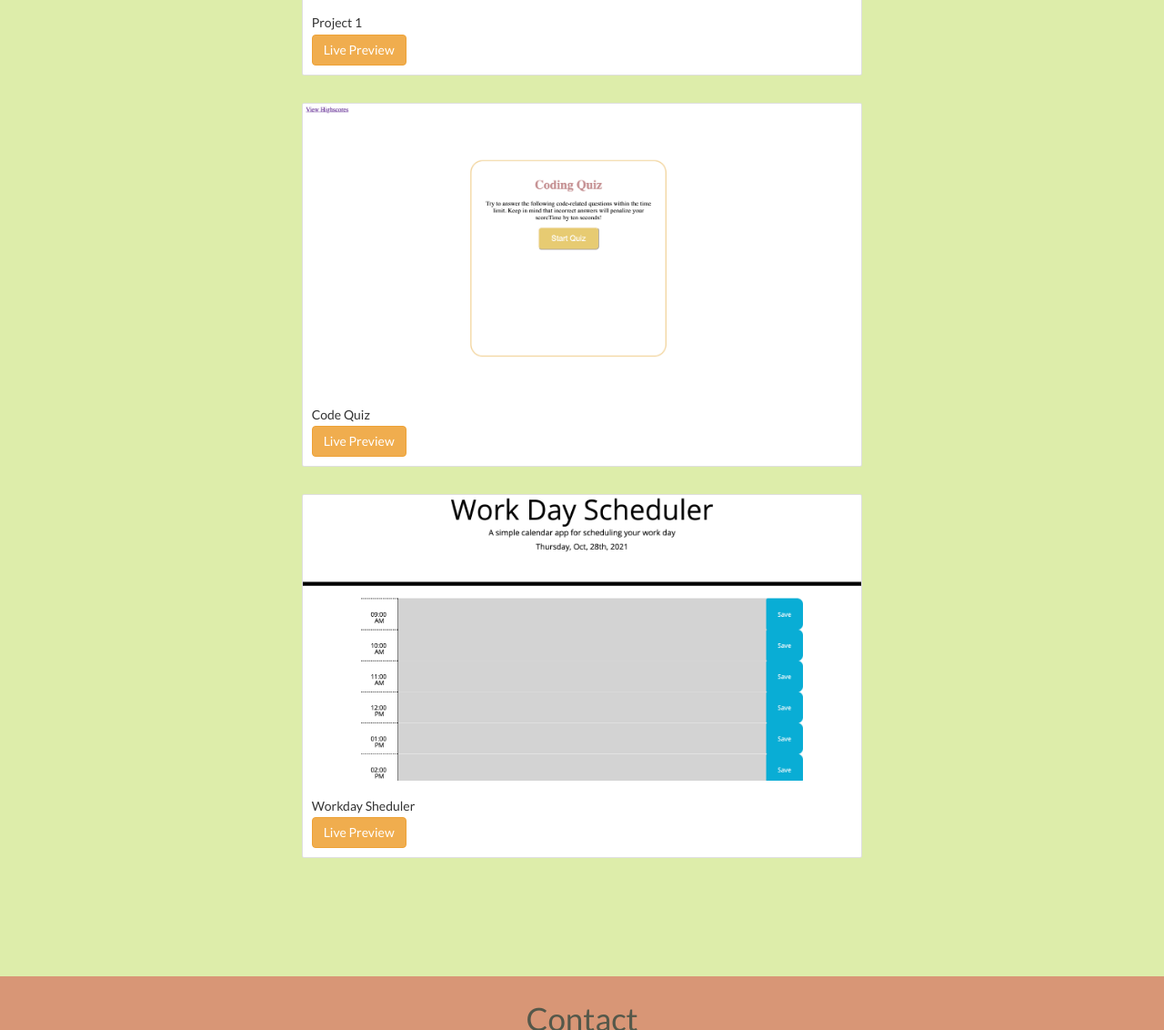
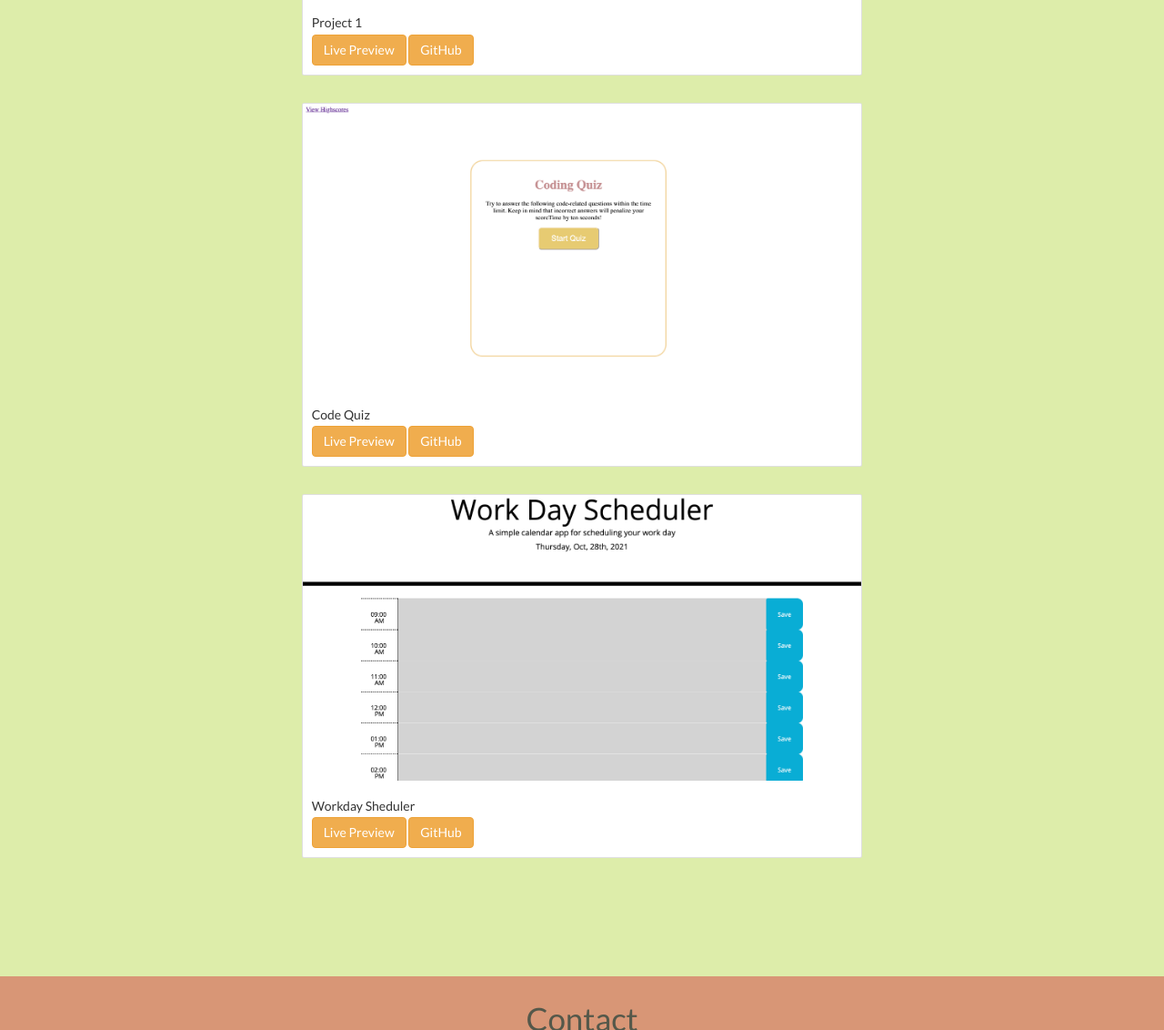
Before and after one commit to wl0194/Amy-Hwang-portfolio, a plain HTML site: page index.html in a window 1280 px wide. Shown: the part 2039-3171 px from the top of the page at 91% size. Drawn offline with nearby package versions, Linux system fonts and the light colour scheme.

Commit message:
added links to github

```diff
--- a/index.html
+++ b/index.html
@@ -72,6 +72,7 @@
                     <div class="card-body">
                         <h5 class="card-title">Project 1</h5>
                         <a href="https://wl0194.github.io/Project1-/" class="btn btn-warning">Live Preview</a>
+                        <a href="https://github.com/wl0194/Project1-" class="btn btn-warning">GitHub</a>
                     </div>
                 </div>
             </div>
@@ -84,6 +85,7 @@
                     <div class="card-body">
                         <h5 class="card-title">Code Quiz</h5>
                         <a href="https://wl0194.github.io/Calendar-app/" class="btn btn-warning">Live Preview</a>
+                        <a href="https://github.com/wl0194/Code-quiz-1" class="btn btn-warning">GitHub</a>
                     </div>
                 </div>
             </div>
@@ -96,6 +98,7 @@
                     <div class="card-body">
                         <h5 class="card-title">Workday Sheduler</h5>
                         <a href="https://wl0194.github.io/Code-quiz-1/" class="btn btn-warning">Live Preview</a>
+                        <a href="https://github.com/wl0194/Calendar-app" class="btn btn-warning">GitHub</a>
                     </div>
                 </div>
             </div>
```
Also changed, not shown: assets/Img/demo.png (added), 3 other files.
